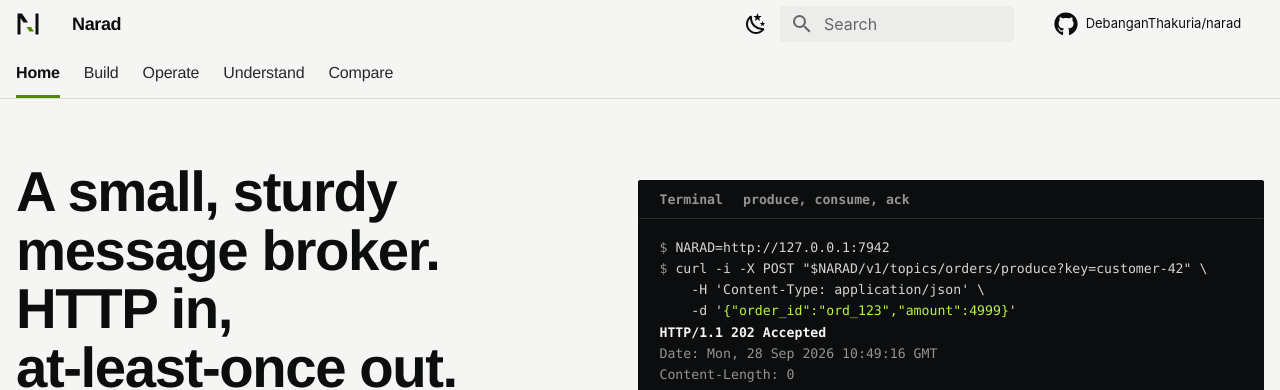
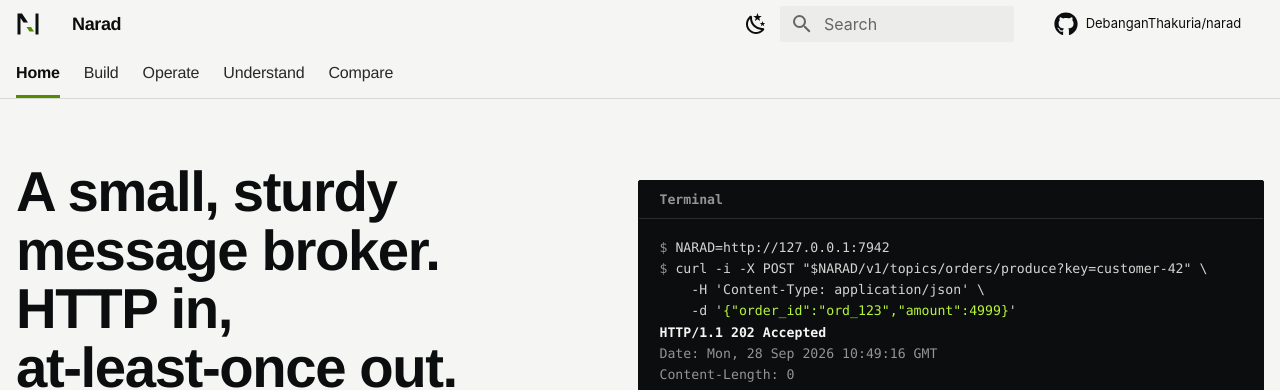
Before and after one commit to DebanganThakuria/narad, an MkDocs documentation site: the page built from docs/index.md, in a window 1280 px wide and 900 px high. Shown: the top 390 px of the window. Built offline with MkDocs 1.6.1 and Material for MkDocs 9.7.7, drawn with Linux system fonts in a browser that asks for light colours; some web fonts are replaced; comment, search, counter and statistics services are not loaded.

Commit message:
docs: tidy the home headline, terminal and Producing codes
Content fixes from the review, on the two pages this round covers.

Home: the headline is two sentence blocks, so it breaks as "A small,
sturdy / message broker. / HTTP in, / at-least-once out." at every
width and never leaves "out." alone. The terminal title strip keeps
only "Terminal"; the right-hand "produce, consume, ack" label read as
a kicker.

Producing: multi-word and hyphenated codes in the prose ("202
Accepted", "narad server start --dev", "X-Narad-Client" and others)
no longer split into two chips across a line break. The sequence
diagram gets an accTitle and accDescr, so screen readers announce what
it shows instead of a bare graphic.

Co-Authored-By: Claude Opus 5.5 <noreply@anthropic.com>

```diff
--- a/docs/index.md
+++ b/docs/index.md
@@ -11,7 +11,7 @@ hide:
 
 <div class="nr-hero__intro" markdown>
 
-# A small, sturdy message broker. HTTP in, <span class="nr-nowrap">at-least-once</span> out.
+# <span class="nr-line">A small, sturdy message broker.</span> <span class="nr-line">HTTP in, <span class="nr-nowrap">at-least-once out.</span></span>
 
 <p class="nr-lead">Narad is one Go binary. A producer POSTs a message and gets <code>202</code> once it is fsynced to disk. A consumer pulls it, works on it under a lease and acks it. Anything left unacked comes back.</p>
 
@@ -28,7 +28,7 @@ hide:
 </div>
 
 <figure class="nr-term" aria-labelledby="nr-term-caption">
-<div class="nr-term__bar" aria-hidden="true"><span>Terminal</span><span>produce, consume, ack</span></div>
+<div class="nr-term__bar" aria-hidden="true"><span>Terminal</span></div>
 <pre tabindex="0"><code><span class="p">$</span> NARAD=http://127.0.0.1:7942
 <span class="p">$</span> curl -i -X POST "$NARAD/v1/topics/orders/produce?key=customer-42" \
     -H 'Content-Type: application/json' \
```
Also changed, not shown: docs/client/producing.md (+6 -4 lines).
